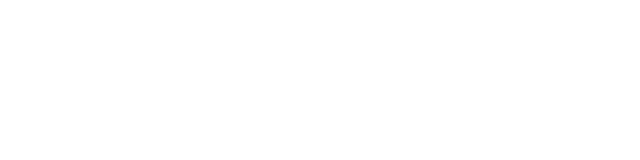
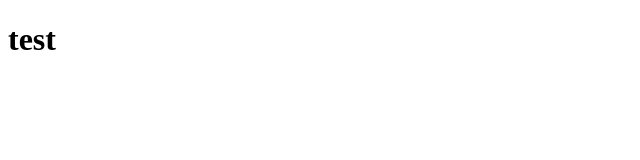
Before and after one commit to Pockament/Pockament-Client, a React (Create React App) app: page / in a window 1280 px wide. Shown: the top 160 px of the page, without its empty margins (0-640 px from the left). Built offline with nearby package versions, Linux system fonts and the light colour scheme.

Commit message:
edit eslintrc

```diff
--- a/src/App.tsx
+++ b/src/App.tsx
@@ -1,6 +1,10 @@
 import { FC } from "react";
 import "./index.scss";
 
-const App: FC = () => <div />;
+const App: FC = () => (
+  <div>
+    <h1>test</h1>
+  </div>
+);
 
 export default App;
```
Also changed, not shown: .eslintrc.json.
